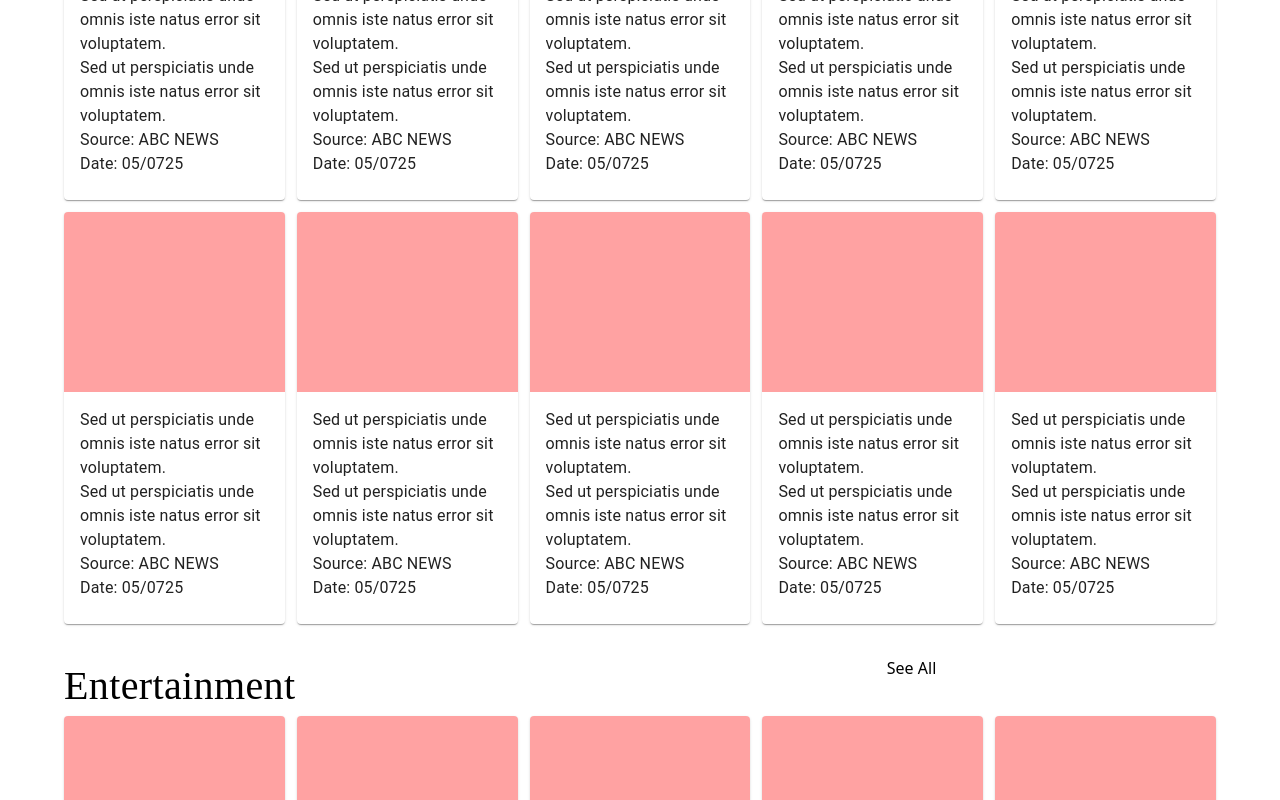
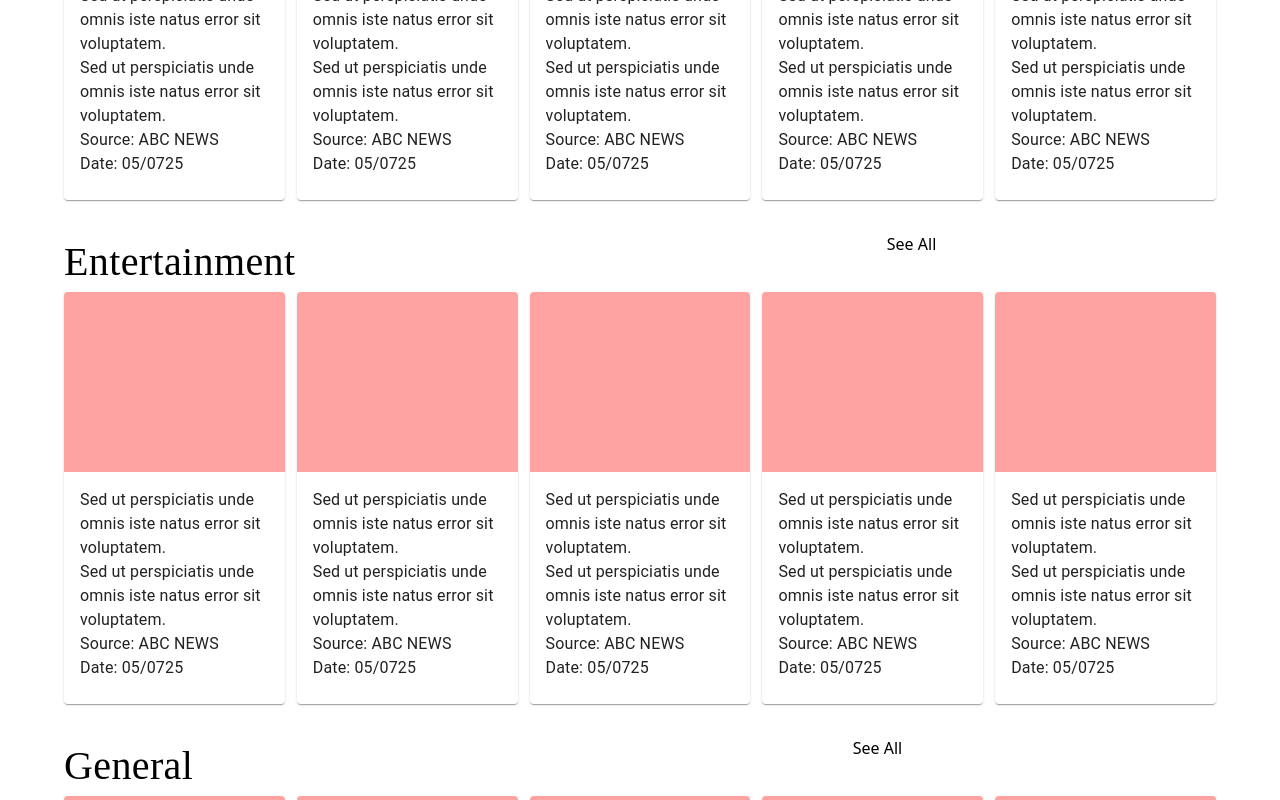
Before and after one commit to ahmeddin12/news_portal, a React (Vite) app: page / in a window 1280 px wide. Shown: the part 1120-1920 px from the top of the page. Built offline with nearby package versions, Linux system fonts and the light colour scheme; some icons are missing.

Commit message:
feat: add NewsCardList component and refactor HomeCardsList to utilize it

```diff
--- a/src/components/HeaderSection.tsx
+++ b/src/components/HeaderSection.tsx
@@ -20,6 +20,7 @@ const HeaderSection: FC<HeaderSectionProps> = ({ title }) => {
           display: "flex",
           alignItems: "center",
           gap: 1,
+          fontSize: { lg: "1rem", md: "0.875rem", xs: "0.8rem" },
           color: "black",
           "&:hover": {
             textDecoration: "underline",
@@ -28,7 +29,7 @@ const HeaderSection: FC<HeaderSectionProps> = ({ title }) => {
         }}
       />
       See All
-      <ArrowForwardIcon sx={{ fontSize: "1.25rem" }} />
+      <ArrowForwardIcon sx={{ fontSize: "1.25rem", xs: "1rem" }} />
     </Box>
   );
 };
--- a/src/components/HomeCardsList.tsx
+++ b/src/components/HomeCardsList.tsx
@@ -1,44 +1,21 @@
-import { Box, Card, Typography, CardContent } from "@mui/material";
-import HeaderSection from "./HeaderSection";
+import { Box } from "@mui/material";
+
 import type { FC } from "react";
 import { categories } from "../utils/constants";
-
+import NewsCardList from "./NewsCardList";
+import HeaderSection from "./HeaderSection";
 const HomeCardsList: FC = () => {
   return (
     <Box>
       <Box className="mt-4">
-        {categories.map((item, ind) => (
-          <Box key={ind}>
-            <HeaderSection key={ind} title={item} />
-
-            <Box className="grid grid-cols-5 gap-3">
-              {[...Array(10)].map((val, ind) => (
-                <Card key={ind}>
-                  <Box className="bg-red-300 aspect-[16/9] w-full h-[180px]" />
-                  <CardContent className="relative ">
-                    <Typography className="text-[16px] font-serif line-clamp-4">
-                      Sed ut perspiciatis unde omnis iste natus error sit
-                      voluptatem.
-                    </Typography>
-                    <Typography className="text-[14px] font-serif line-clamp-4">
-                      Sed ut perspiciatis unde omnis iste natus error sit
-                      voluptatem.
-                    </Typography>
-
-                    <Box className="">
-                      <Typography className="text-[14px] font-serif line-clamp-4">
-                        Source: ABC NEWS
-                      </Typography>
-                      <Typography className="text-[14px]   font-serif line-clamp-4">
-                        Date: 05/0725
-                      </Typography>
-                    </Box>
-                  </CardContent>
-                </Card>
-              ))}
+        <Box>
+          {categories.map((item, ind) => (
+            <Box>
+              <HeaderSection title={item} />
+              <NewsCardList />
             </Box>
-          </Box>
-        ))}
+          ))}
+        </Box>
       </Box>
     </Box>
   );
--- /dev/null
+++ b/src/components/NewsCardList.tsx
@@ -0,0 +1,34 @@
+import { Box, Card, Typography, CardContent } from "@mui/material";
+
+import type { FC } from "react";
+
+const NewsCardList: FC = () => {
+  return (
+    <Box className="grid grid-cols-5 gap-3">
+      {[...Array(5)].map((val, ind) => (
+        <Card key={ind}>
+          <Box className="bg-red-300 aspect-[16/9] w-full h-[180px]" />
+          <CardContent className="relative ">
+            <Typography className="text-[16px] font-serif line-clamp-4">
+              Sed ut perspiciatis unde omnis iste natus error sit voluptatem.
+            </Typography>
+            <Typography className="text-[14px] font-serif line-clamp-4">
+              Sed ut perspiciatis unde omnis iste natus error sit voluptatem.
+            </Typography>
+
+            <Box className="">
+              <Typography className="text-[14px] font-serif line-clamp-4">
+                Source: ABC NEWS
+              </Typography>
+              <Typography className="text-[14px] font-serif line-clamp-4">
+                Date: 05/0725
+              </Typography>
+            </Box>
+          </CardContent>
+        </Card>
+      ))}
+    </Box>
+  );
+};
+
+export default NewsCardList;
```
